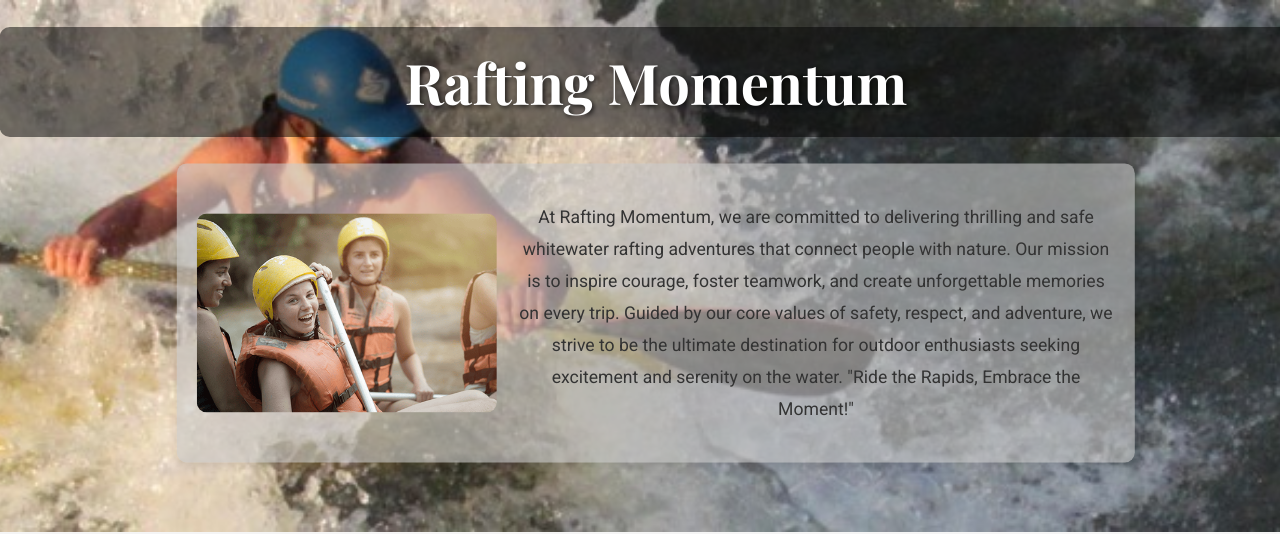
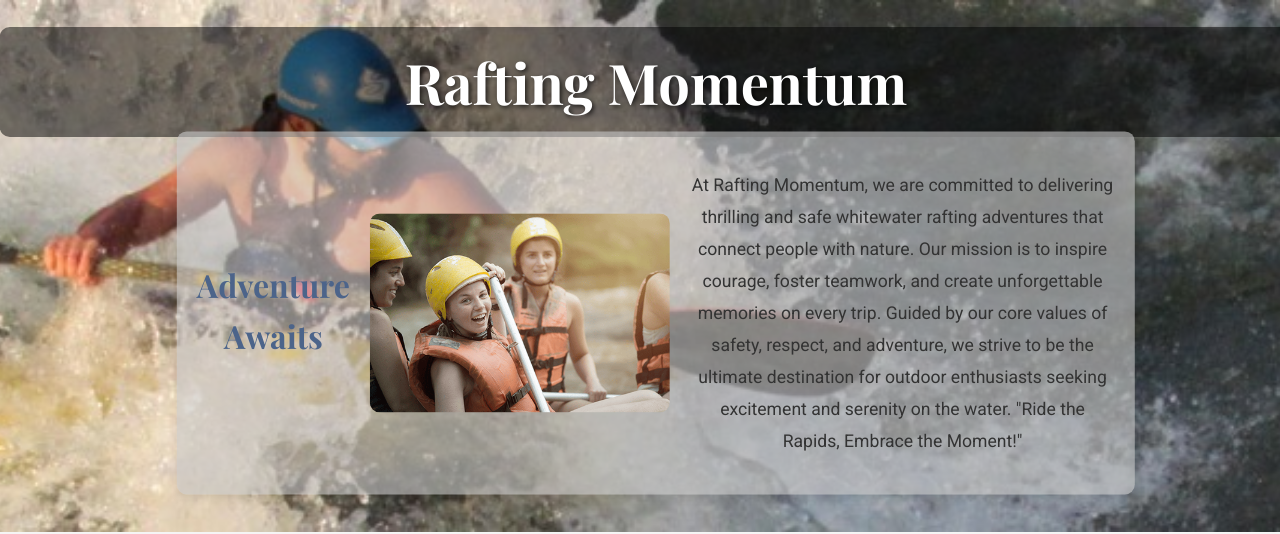
Before and after one commit to marcosencarnacion/wdd130, a plain HTML site: page wwr/about.html in a window 1280 px wide. Shown: the part 292-826 px from the top of the page. Drawn offline with nearby package versions, Linux system fonts and the light colour scheme; a web font is replaced by a local one.

Commit message:
About us page update

```diff
--- a/wwr/about.html
+++ b/wwr/about.html
@@ -26,6 +26,7 @@
         <div class="hero">
             <h1>Rafting Momentum</h1>
             <article>
+                <h2>Adventure Awaits</h2>
                 <img src="images/happy-client.png" alt="happy-customer-image">
                 <p>At Rafting Momentum, we are committed to delivering thrilling and
                     safe whitewater rafting adventures that connect people with nature.
```
